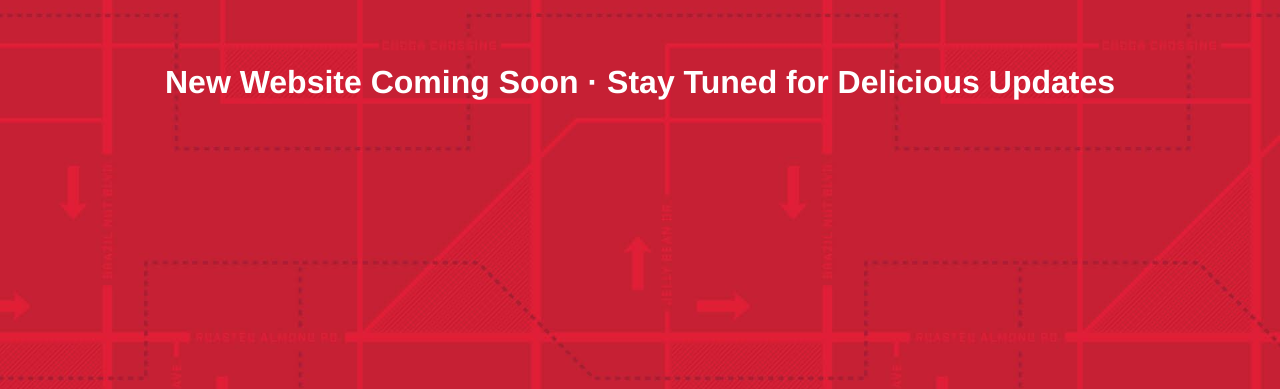
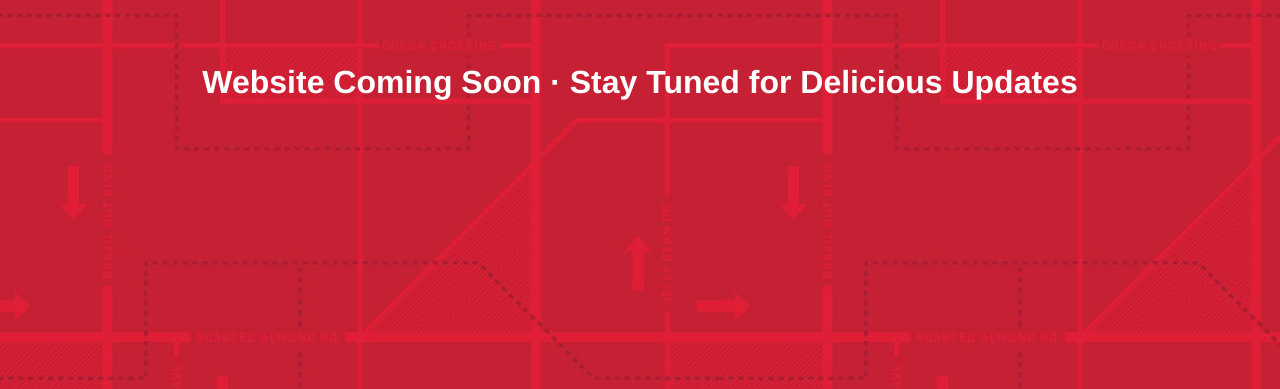
Before and after one commit to snackstreet/snackstreet.github.io, a plain HTML site: page index.html in a window 1280 px wide. Shown: the part 443-832 px from the top of the page. Drawn offline with nearby package versions, Linux system fonts and the light colour scheme.

Commit message:
Added Snack Street Favicon

```diff
--- a/index.html
+++ b/index.html
@@ -13,7 +13,7 @@
 
         <link rel="stylesheet" href="css/normalize.min.css">
         <link rel="stylesheet" href="css/main.css">
-
+        <link rel="shortcut icon" href="favicon.ico" />
         <script src="js/vendor/modernizr-2.8.3-respond-1.4.2.min.js"></script>
     </head>
     <body>
@@ -40,7 +40,7 @@
                 <article>
                     <header>
                         <img class="logo-container" src="img/SS-logo.png" alt="Snack Street" />
-                        <h1>New Website Coming Soon &middot; Stay Tuned for Delicious Updates</h1>
+                        <h1> Website Coming Soon &middot; Stay Tuned for Delicious Updates</h1>
                     </header>
 
                 </article>
```
Also changed, not shown: favicon.ico.
